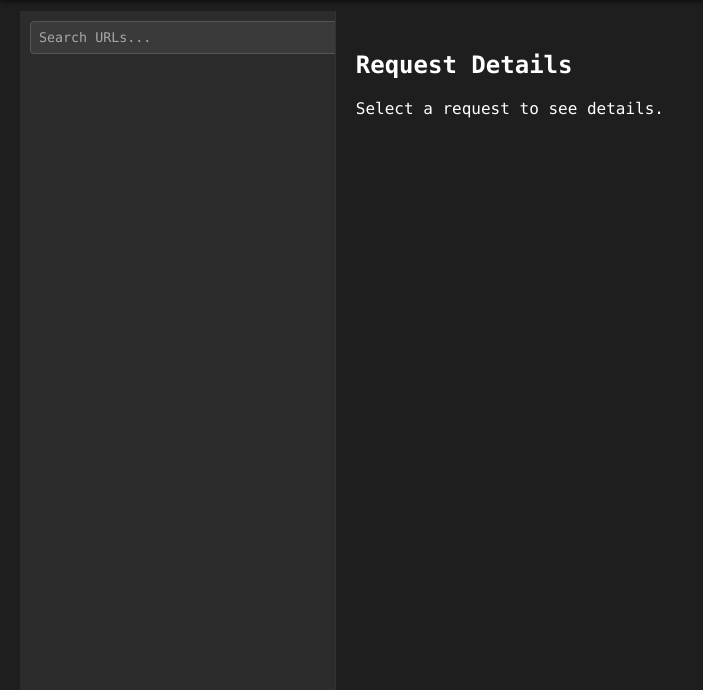
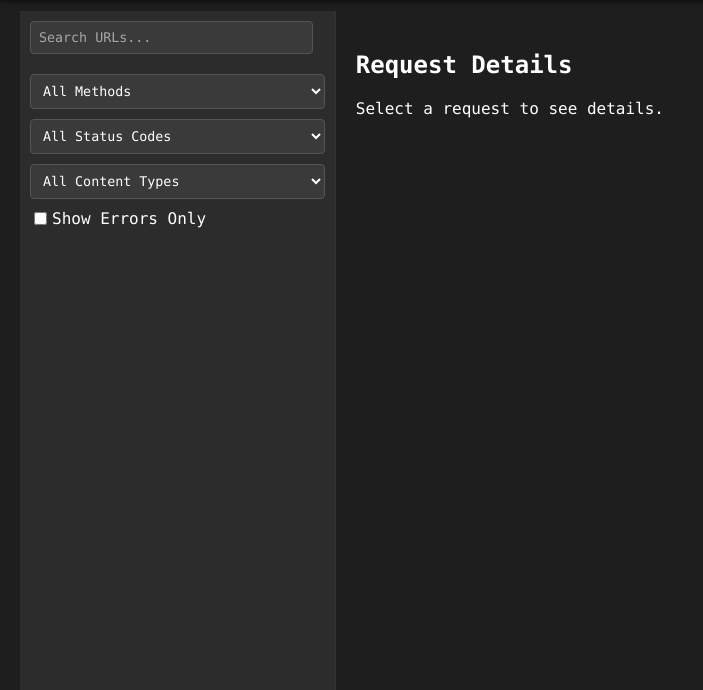
Before and after one commit to neledov/harry-parser, a Flask app: template templates/requests.html in a window 1280 px wide. Shown: the part 69-759 px from the top of the page, without its empty margins (0-703 px from the left). Run offline with Flask 3, Linux system fonts and the light colour scheme; the template is opened without the code that fills it, so the values that code supplies are empty; some libraries are stand-ins or nearby versions.

Commit message:
advanced filtering

```diff
--- a/app.py
+++ b/app.py
@@ -46,13 +46,13 @@ def upload_file():
         else:
             flash('Invalid file type. Please upload a .har file.')
             return redirect(request.url)
-    return render_template('upload.html', app_name='HARry')
+    return render_template('upload.html', app_name='HARRY')
 
 @app.route('/processing/<filename>')
 def processing(filename):
     # Here you can add code to process the HAR file if needed
     # For simplicity, we'll redirect to the requests page after processing
-    return render_template('processing.html', app_name='HARry', filename=filename)
+    return render_template('processing.html', app_name='HARRY', filename=filename)
 
 @app.route('/requests/<filename>')
 def requests_page(filename):
@@ -64,7 +64,7 @@ def requests_page(filename):
         har_data = json.load(f)
     entries = har_data.get('log', {}).get('entries', [])
     logging.info(f"Loaded {len(entries)} entries from HAR file: {filename}")
-    return render_template('requests.html', app_name='HARry', entries=entries, filename=filename)
+    return render_template('requests.html', app_name='HARRY', entries=entries, filename=filename)
 
 @app.route('/request/<filename>/<int:index>')
 def get_request_detail(filename, index):
--- a/static/css/style.css
+++ b/static/css/style.css
@@ -133,7 +133,7 @@ input[type="submit"]:hover {
 }
 
 #search {
-    width: 100%;
+    width: 90%;
     padding: 8px;
     margin-bottom: 10px;
     border-radius: 4px;
@@ -178,6 +178,15 @@ input[type="submit"]:hover {
     color: #ff6e6e; /* Soft red text */
 }
 
+/* Highlight error requests */
+#request-list li.error-request {
+    border-left: 5px solid #ff5555; /* Soft red border */
+}
+
+#request-list li.error-request .status {
+    color: #ff5555; /* Soft red text */
+}
+
 /* Highlight on hover */
 #request-list li:hover {
     background-color: #4a4a4a;
@@ -198,6 +207,34 @@ input[type="submit"]:hover {
 .url {
     color: #a8a8a8; /* Dimmed gray */
     word-break: break-all;
+}
+
+/* Filtering Controls */
+.filter-container {
+    display: flex;
+    flex-direction: column;
+    gap: 10px;
+    margin-bottom: 15px;
+}
+
+.filter-container select,
+.filter-container input[type="text"] {
+    width: 100%;
+    padding: 8px;
+    background-color: #3a3a3a;
+    color: #ffffff;
+    border: 1px solid #555;
+    border-radius: 4px;
+}
+
+.filter-container label.error-only-label {
+    display: flex;
+    align-items: center;
+    color: #ffffff;
+}
+
+.filter-container input[type="checkbox"] {
+    margin-right: 5px;
 }
 
 /* Right Panel Styles */
@@ -297,6 +334,12 @@ input, select, button {
 input:focus, select:focus, button:focus {
     outline: none;
     border-color: #ffffff;
+}
+
+/* Focus styles for accessibility */
+.user-is-tabbing #request-list li:focus {
+    outline: 2px dashed #66d9ef; /* Faded blue */
+    outline-offset: 2px;
 }
 
 /* Prism.js Syntax Highlighting Overrides */
--- a/static/js/main.js
+++ b/static/js/main.js
@@ -1,3 +1,5 @@
+// static/js/main.js
+
 // Debounce function to limit the rate at which a function can fire.
 function debounce(func, delay) {
   let timeout;
@@ -7,17 +9,37 @@ function debounce(func, delay) {
   };
 }
 
-// Function to filter requests based on search input.
+// Function to filter requests based on search input and filters.
 function filterRequests() {
   const searchInput = document.getElementById("search").value.toLowerCase();
+  const methodFilter = document.getElementById("method-filter").value;
+  const statusFilter = document.getElementById("status-filter").value;
+  const contentTypeFilter = document.getElementById("content-type-filter").value;
+  const errorOnly = document.getElementById("error-only").checked;
   const listItems = document.querySelectorAll("#request-list li");
   let anyVisible = false;
 
   listItems.forEach((item) => {
     const urlElement = item.querySelector(".url");
-    if (!urlElement) return; // Skip if .url element not found
+    const methodElement = item.querySelector(".method");
+    const statusElement = item.querySelector(".status");
+    const contentType = item.getAttribute("data-content-type");
+    const statusCode = item.getAttribute("data-status-code");
+
+    if (!urlElement || !methodElement || !statusElement) return;
+
     const url = urlElement.textContent.toLowerCase();
-    if (url.includes(searchInput)) {
+    const method = methodElement.textContent;
+    const status = statusCode || "";
+    const hasError = status.startsWith("4") || status.startsWith("5");
+
+    let matchesSearch = url.includes(searchInput);
+    let matchesMethod = methodFilter ? method.includes(methodFilter) : true;
+    let matchesStatus = statusFilter ? status.startsWith(statusFilter) : true;
+    let matchesContentType = contentTypeFilter ? contentType.includes(contentTypeFilter) : true;
+    let matchesErrorOnly = errorOnly ? hasError : true;
+
+    if (matchesSearch && matchesMethod && matchesStatus && matchesContentType && matchesErrorOnly) {
       item.style.display = "";
       anyVisible = true;
     } else {
@@ -444,12 +466,13 @@ function loadRequestDetail(index) {
 
       // Populate request details with structured HTML and cURL button
       let html = `
-                                       <div class="section">
-                    <div class="chart-container">
-                        <canvas id="timelineChartCanvas"></canvas>
-                    </div> </div>
+                   <div class="section">
+                        <div class="chart-container">
+                            <canvas id="timelineChartCanvas"></canvas>
+                        </div>
+                    </div>
                     ${curlButtonHtml}
-            </div>
+                </div>
                 <div class="section">
                     <h2>Request Details</h2>
                     <p><strong>Method:</strong> ${escapeHTML(
@@ -461,36 +484,26 @@ function loadRequestDetail(index) {
         data.request.url || "N/A"
       )}</a></p>
                 </div>
-
-
-
                 <div class="section">
                     <h2>Response Details</h2>
                     <p><strong>Status:</strong> ${escapeHTML(
                       status
                     )} ${escapeHTML(statusText)}</p>
                 </div>
-
                 <div class="section">
                     <h3>Request Headers</h3>
                     ${requestHeadersHtml}
                 </div>
-
                 <div class="section">
                     <h3>Query Parameters</h3>
                     ${queryParamsHtml}
                 </div>
-
                 ${postDataContent}
-
                 <div class="section">
                     <h3>Response Headers</h3>
                     ${responseHeadersHtml}
                 </div>
-
                 ${responseContent}
-
-
             `;
 
       const detailDiv = document.getElementById("request-detail");
@@ -502,10 +515,6 @@ function loadRequestDetail(index) {
       Prism.highlightAll();
       console.log("Prism highlighting executed.");
 
-      // Hide spinner after content is loaded
-      //hideSpinner('request-detail');
-      console.log("Spinner hidden.");
-
       // Initialize the timeline chart with timings data
       initializeTimelineChart(timings);
       console.log("Timeline chart initialized.");
@@ -513,21 +522,12 @@ function loadRequestDetail(index) {
       // Attach copy event listeners
       attachCopyButtons();
       console.log("Copy buttons attached.");
-
-      // Attach event listener to the cURL button
-      const curlButton = document.getElementById("copy-curl");
-      if (curlButton) {
-        curlButton.addEventListener("click", () => {
-          copyToClipboard(curlCommand); // Decoded before copying
-        });
-      }
     })
     .catch((error) => {
       console.error("Error:", error);
       const detailDiv = document.getElementById("request-detail");
       detailDiv.innerHTML =
         '<p class="error">Error loading request details.</p>';
-      //hideSpinner('request-detail');
     });
 
   // Highlight the selected request
@@ -588,10 +588,32 @@ if (searchInput) {
   searchInput.addEventListener("keyup", debouncedFilter);
 }
 
+// Update the event listeners for filters
+const methodFilter = document.getElementById("method-filter");
+const statusFilter = document.getElementById("status-filter");
+const contentTypeFilter = document.getElementById("content-type-filter");
+const errorOnlyCheckbox = document.getElementById("error-only");
+
+if (methodFilter) {
+  methodFilter.addEventListener("change", filterRequests);
+}
+
+if (statusFilter) {
+  statusFilter.addEventListener("change", filterRequests);
+}
+
+if (contentTypeFilter) {
+  contentTypeFilter.addEventListener("change", filterRequests);
+}
+
+if (errorOnlyCheckbox) {
+  errorOnlyCheckbox.addEventListener("change", filterRequests);
+}
+
 // Initial attachment
 attachEventListeners();
 
-// If the request list can be dynamically updated (e.g., via search), observe changes and re-attach listeners
+// Observe changes in the request list to re-attach listeners if needed
 const requestList = document.getElementById("request-list");
 if (requestList) {
   const observer = new MutationObserver(() => {
@@ -601,6 +623,17 @@ if (requestList) {
   // Observe child list changes
   observer.observe(requestList, { childList: true, subtree: true });
 }
+
+// Handle focus styles for keyboard navigation
+document.addEventListener('keydown', function(event) {
+  if (event.key === 'Tab') {
+    document.body.classList.add('user-is-tabbing');
+  }
+});
+
+document.addEventListener('mousedown', function() {
+  document.body.classList.remove('user-is-tabbing');
+});
 
 // Handle redirection if on the processing page
 if (window.location.pathname.startsWith("/processing/")) {
--- a/templates/macros.html
+++ b/templates/macros.html
@@ -1,10 +1,17 @@
 <!-- templates/macros.html -->
 {% macro render_request_item(index, entry) %}
     {% set has_response = entry.response and entry.response.status %}
+    {% set status_code = entry.response.status if has_response else 'No Status' %}
+    {% set content_type = entry.response.content.mimeType if has_response and entry.response.content.mimeType else 'Unknown' %}
     <li data-index="{{ index }}"
+        data-status-code="{{ status_code }}"
+        data-content-type="{{ content_type }}"
         class="
             {% if has_response %}
                 status-{{ entry.response.status }}
+                {% if entry.response.status|int >= 400 %}
+                    error-request
+                {% endif %}
             {% else %}
                 status-no-response
             {% endif %}
--- a/templates/requests.html
+++ b/templates/requests.html
@@ -5,7 +5,45 @@
 {% block content %}
 <div id="main-content">
     <div class="left-panel">
-        <input type="text" id="search" placeholder="Search URLs..." aria-label="Search URLs">
+        <!-- Filtering Controls -->
+        <div class="filter-container">
+            <input type="text" id="search" placeholder="Search URLs..." aria-label="Search URLs">
+
+            <!-- HTTP Method Filter -->
+            <select id="method-filter" aria-label="Filter by HTTP Method">
+                <option value="">All Methods</option>
+                <option value="GET">GET</option>
+                <option value="POST">POST</option>
+                <option value="PUT">PUT</option>
+                <option value="DELETE">DELETE</option>
+                <!-- Add other methods as needed -->
+            </select>
+
+            <!-- Status Code Filter -->
+            <select id="status-filter" aria-label="Filter by Status Code">
+                <option value="">All Status Codes</option>
+                <option value="2">2xx Success</option>
+                <option value="3">3xx Redirection</option>
+                <option value="4">4xx Client Error</option>
+                <option value="5">5xx Server Error</option>
+            </select>
+
+            <!-- Content Type Filter -->
+            <select id="content-type-filter" aria-label="Filter by Content Type">
+                <option value="">All Content Types</option>
+                <option value="application/json">JSON</option>
+                <option value="text/html">HTML</option>
+                <option value="text/css">CSS</option>
+                <!-- Add other content types as needed -->
+            </select>
+
+            <!-- Error Only Toggle -->
+            <label for="error-only" class="error-only-label">
+                <input type="checkbox" id="error-only" aria-label="Show Errors Only">
+                Show Errors Only
+            </label>
+        </div>
+
         <ul id="request-list">
             {% for entry in entries %}
                 {{ macros.render_request_item(loop.index0, entry) }}
@@ -16,7 +54,6 @@
         <div id="request-detail" data-filename="{{ filename }}">
             <h2>Request Details</h2>
             <p>Select a request to see details.</p>
-
         </div>
     </div>
 </div>
```
